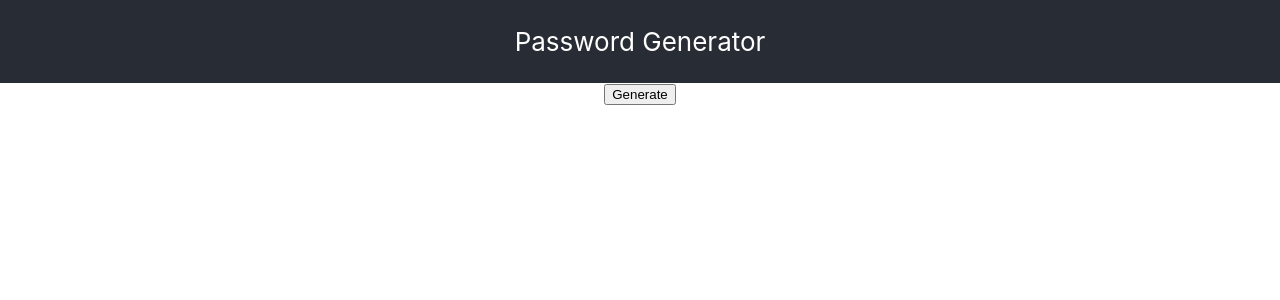
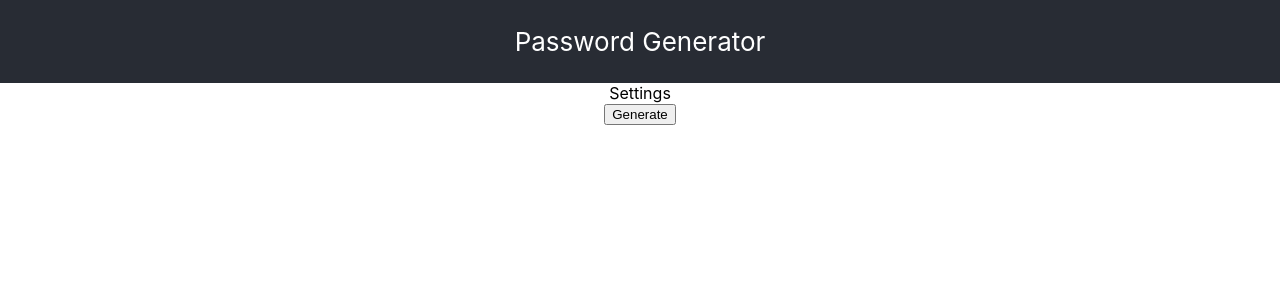
Before and after one commit to kaiuliia/password-generator, a React (Create React App) app: page / in a window 1280 px wide. Shown: the top 300 px of the page. Built offline with nearby package versions, Linux system fonts and the light colour scheme.

Commit message:
created settings component

```diff
--- a/src/App.js
+++ b/src/App.js
@@ -1,5 +1,6 @@
 import logo from './assets/images/icon-check.svg';
 import './App.css';
+import {Settings} from './Components/settings/settings'
 
 const App = () => {
   return (
@@ -13,6 +14,7 @@ const App = () => {
       </header>
         <div className="Output">
             {/*<Output />*/}
+            {<Settings/>}
         </div>
         <button>Generate</button>
     </div>
--- /dev/null
+++ b/src/Components/settings/settings.js
@@ -0,0 +1,9 @@
+import React from "react";
+// import { useSelector } from "react-redux";
+
+
+export const Settings = () => {
+    return (
+        <div className="settings-container">Settings</div>
+    )
+};
```
